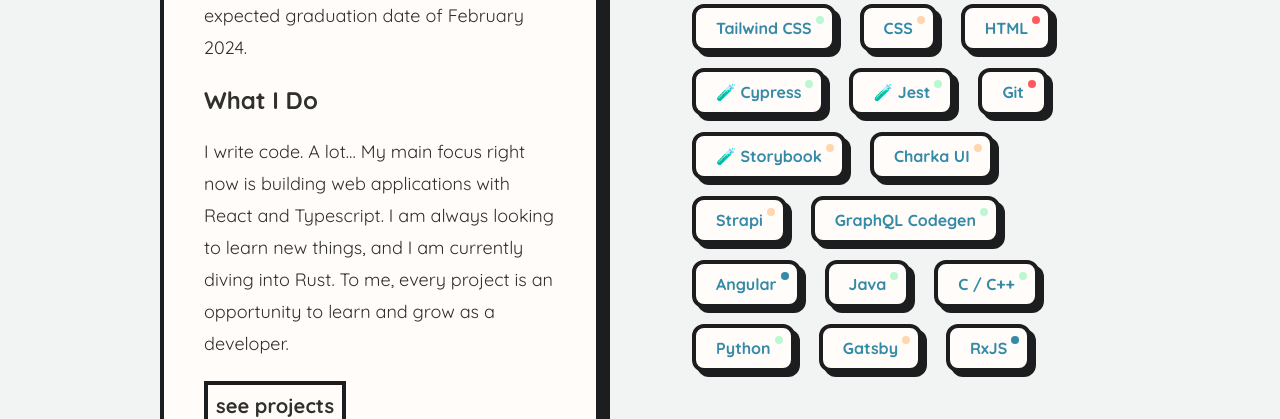
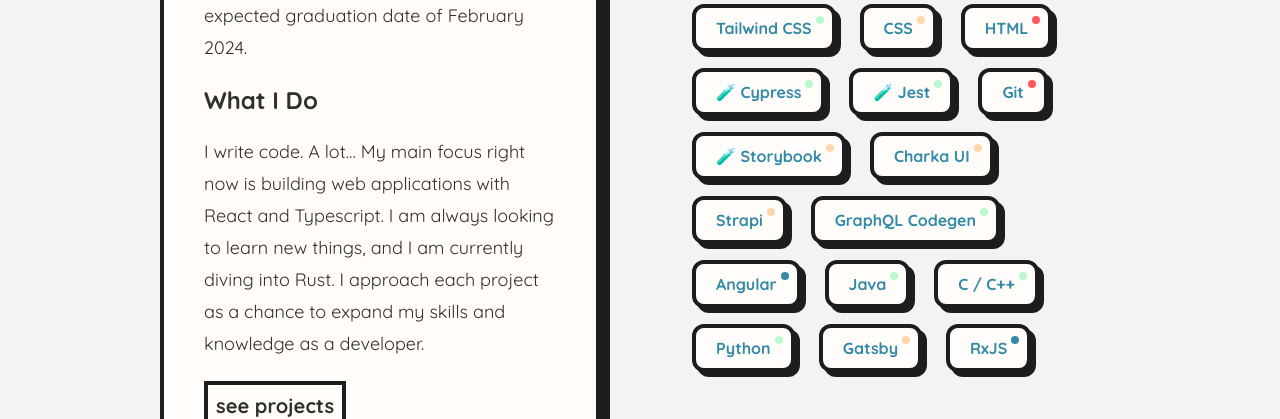
Before and after one commit to TaherJerbi/portfolio-website, a Next.js app: page / in a window 1280 px wide. Shown: the part 1240-1659 px from the top of the page. Built offline with nearby package versions, Linux system fonts and the light colour scheme.

Commit message:
fix: content

```diff
--- a/src/components/section/about/index.tsx
+++ b/src/components/section/about/index.tsx
@@ -29,9 +29,9 @@
                   <p className="text-lg leading-8">
                     I write code. A lot… My main focus right now is building web
                     applications with React and Typescript. I am always looking
-                    to learn new things, and I am currently diving into Rust. To
-                    me, every project is an opportunity to learn and grow as a
-                    developer.
+                    to learn new things, and I am currently diving into Rust. I
+                    approach each project as a chance to expand my skills and
+                    knowledge as a developer.
                   </p>
                 </div>
               </div>
```
